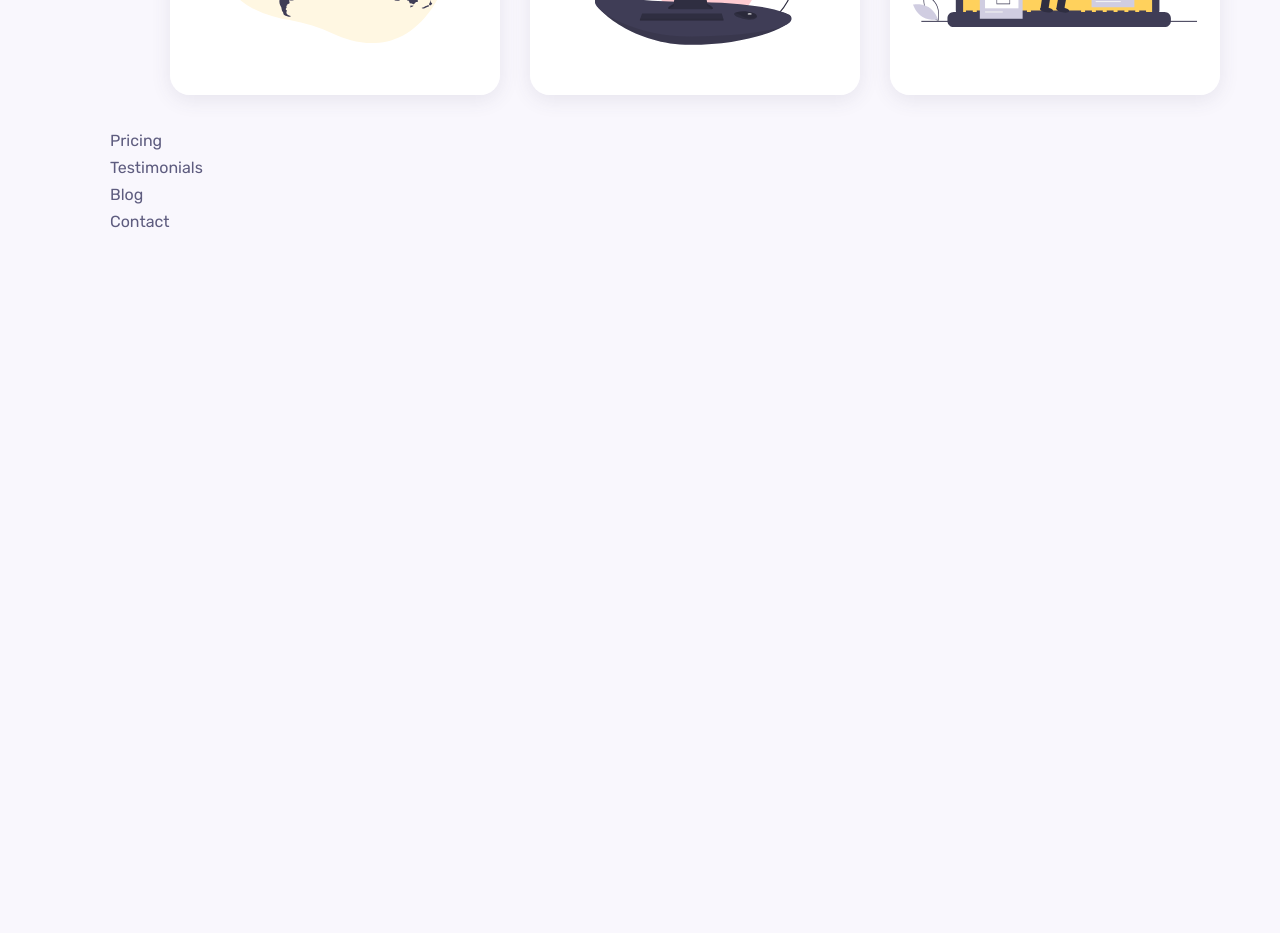
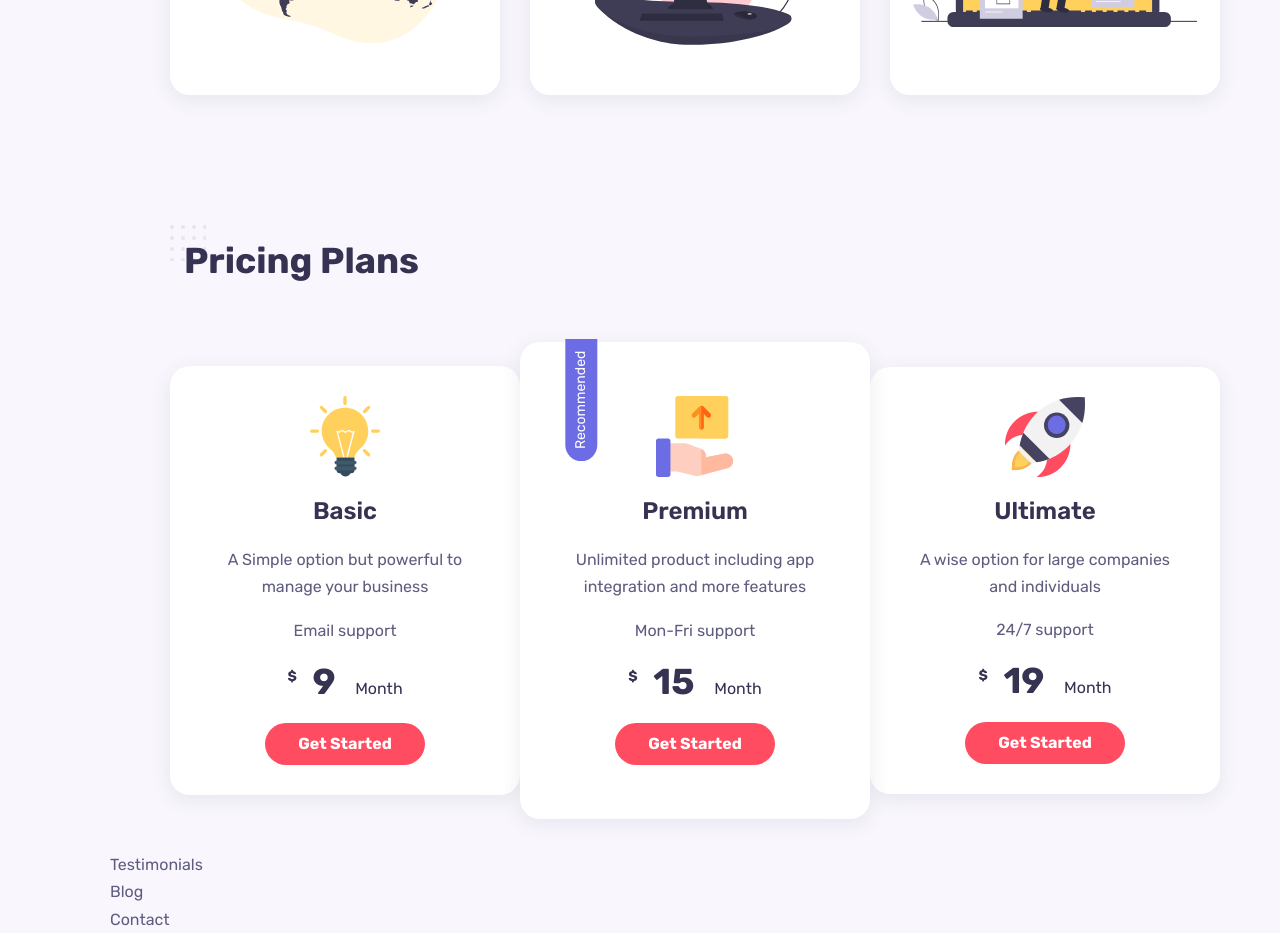
Before and after one commit to theomorphic/geeky, a React (Create React App) app: page / in a window 1280 px wide. Shown: the part 3460-4393 px from the top of the page. Before the commit the page ends 3696 px from the top, so only its background shows below. Built offline with nearby package versions, Linux system fonts and the light colour scheme.

Commit message:
feat: add section

```diff
--- a/src/components/pricing/Pricing.jsx
+++ b/src/components/pricing/Pricing.jsx
@@ -1,10 +1,53 @@
 
 import React from "react";
 import "./pricing.css"
+import Image1 from "../../assets/price-1.svg"
+import Image2 from "../../assets/price-2.svg"
+import Image3 from "../../assets/price-3.svg"
 
 const Pricing = ()=>{
 	return(
-		<div>Pricing</div>
+		<section className="pricing container section">
+			<h2 className="section__title">
+				Pricing Plans
+			</h2>
+
+			<div className="pricing__container grid">
+				<div className="pricing__item">
+					<img src={Image1} className="pricing__img" />
+					<h3 className="pricing__plan">Basic</h3>
+					<p className="pricing__title">A Simple option but powerful to manage your business</p>
+					<p className="pricing__support">Email support</p>
+					<h3 className="price">
+						<em>$</em> 9 <span>Month</span>
+					</h3>
+					<a href="" className="btn">Get Started</a>
+				</div>
+
+				<div className="pricing__item best">
+					<span className="badge">Recommended</span>
+					<img src={Image2} className="pricing__img" />
+					<h3 className="pricing__plan">Premium</h3>
+					<p className="pricing__title">Unlimited product including app integration and more features</p>
+					<p className="pricing__support">Mon-Fri support</p>
+					<h3 className="price">
+						<em>$</em> 15 <span>Month</span>
+					</h3>
+					<a href="" className="btn">Get Started</a>
+				</div>
+
+				<div className="pricing__item">
+					<img src={Image3} className="pricing__img" />
+					<h3 className="pricing__plan">Ultimate</h3>
+					<p className="pricing__title">A wise option for large companies and individuals</p>
+					<p className="pricing__support">24/7 support</p>
+					<h3 className="price">
+						<em>$</em> 19 <span>Month</span>
+					</h3>
+					<a href="" className="btn">Get Started</a>
+				</div>
+			</div>
+		</section>
 	)
 }
 
--- a/src/components/pricing/pricing.css
+++ b/src/components/pricing/pricing.css
@@ -0,0 +1,67 @@
+
+
+.pricing__container{
+	grid-template-columns: repeat(3, 1fr);
+	align-items: center;
+}
+
+.pricing__item{
+	padding: 1.875rem 2.5rem;
+	background-color: var(--container-color);
+	text-align: center;
+	border-radius: var(--border-radius);
+	box-shadow: var(--shadow);
+}
+
+.pricing__plan{
+	margin: 1.25rem 0;
+	font-size: var(--h2-font-size);
+}
+
+.pricing__title,
+.pricing__support{
+	margin-bottom: 1rem;
+}
+
+.price{
+	font-size: var(--h1-font-size);
+	font-weight: var(--font-bold);
+}
+
+.price em{
+	font-style: normal;
+	font-size: var(--small-font-size);
+	margin-right: 0.5rem;
+	vertical-align: super;
+}
+
+.price span{
+	font-size: var(--normal-font-size);
+	font-weight: 400;
+	margin-left: 0.75rem;
+}
+
+.pricing__item .btn{
+	margin-top: 1.25rem;
+}
+
+.pricing__item.best{
+	position: relative;
+	padding: 3.4rem 2.5rem;
+	z-index: 1;
+}
+
+.badge{
+	position: absolute;
+	left: 0;
+	top: 2.6rem;
+	color: #fff;
+	background-color: #6c6ce5;
+	transform: rotate(-90deg);
+	padding: .25rem .75rem;
+	font-size: var(--small-font-size);
+	border-top-left-radius: var(--border-radius);
+	border-bottom-left-radius: var(--border-radius);
+	border-top-right-radius: 0;
+	border-bottom-right-radius: 0;
+}
```
